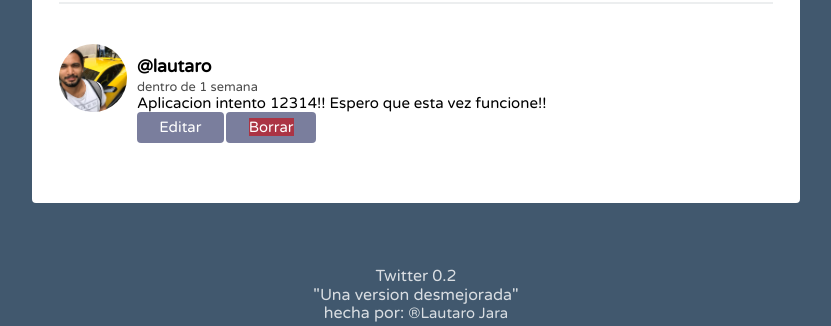
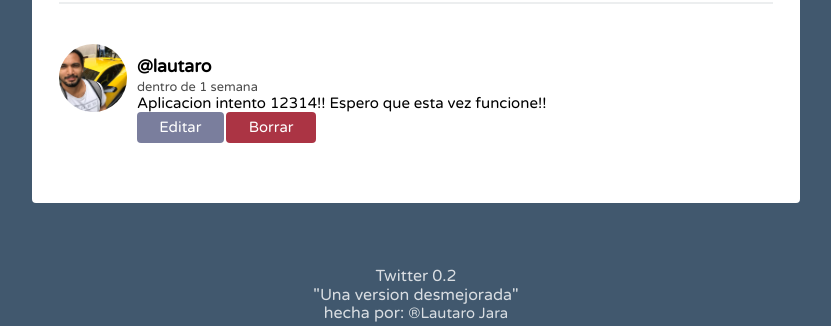
Before and after one commit to LJara92/proyecto_final_python_CoderHouse, a Django app: page / in a window 1280 px wide. Shown: the part 946-1272 px from the top of the page, without its empty margins (224-1055 px from the left). Run offline with Django 3.2, Linux system fonts and the light colour scheme; a user stored in the database is signed in; data comes from the database, SQL or seed files in the repository; both versions use the stored data as it was after the commit.

Commit message:
Actualizacion

```diff
--- a/social/templates/social/feed.html
+++ b/social/templates/social/feed.html
@@ -15,7 +15,7 @@
                 <button>
                     <a class="edit" href="{% url 'update-post'  post.id %}">Editar</a>
                 </button>
-                <button>
+                <button class="delete">
                     <a class="delete" href="{% url 'delete-post'  post.id %}">Borrar</a>
                 </button>
             {% endif %}
```
Also changed, not shown: db.sqlite3.
